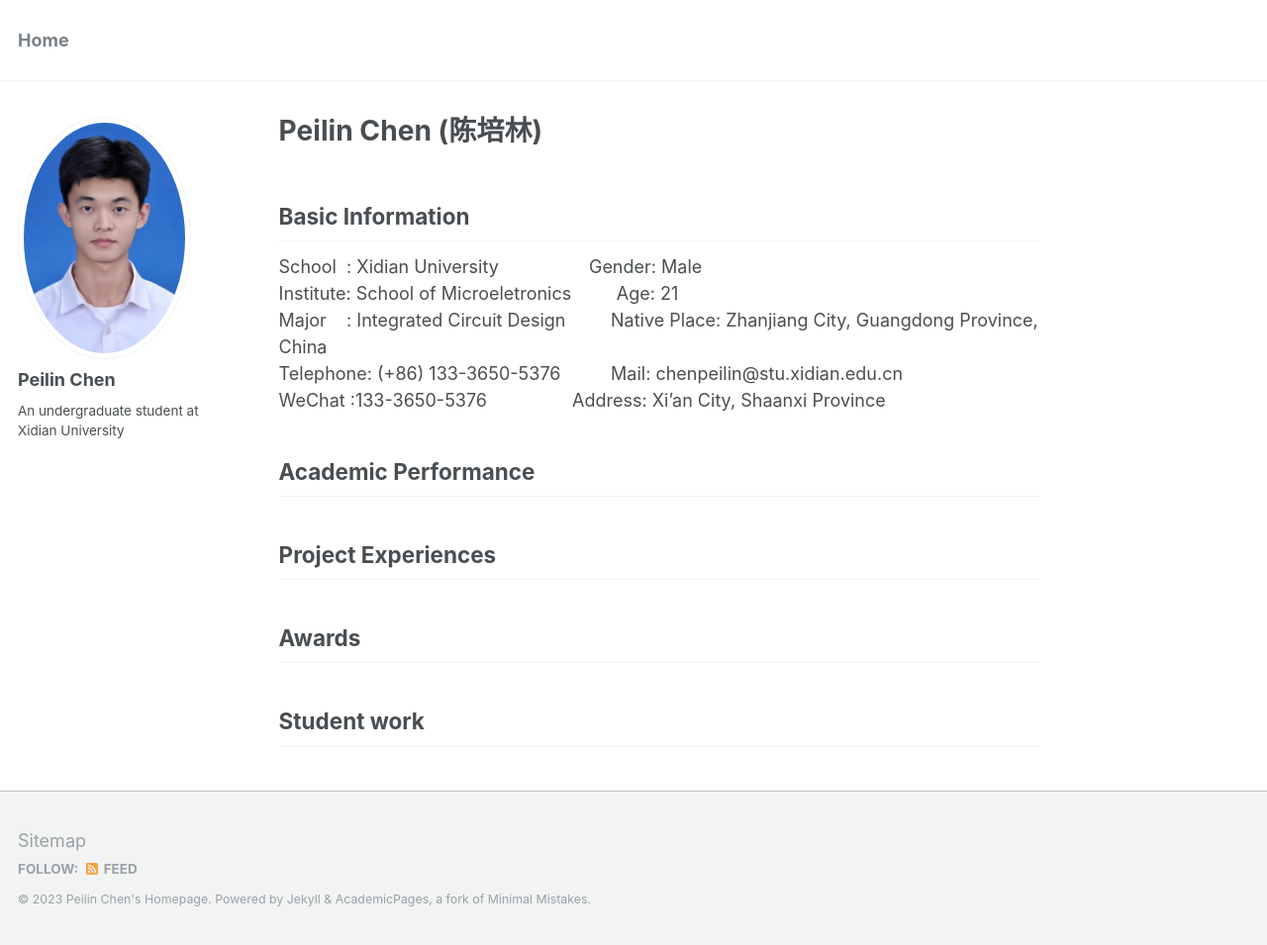
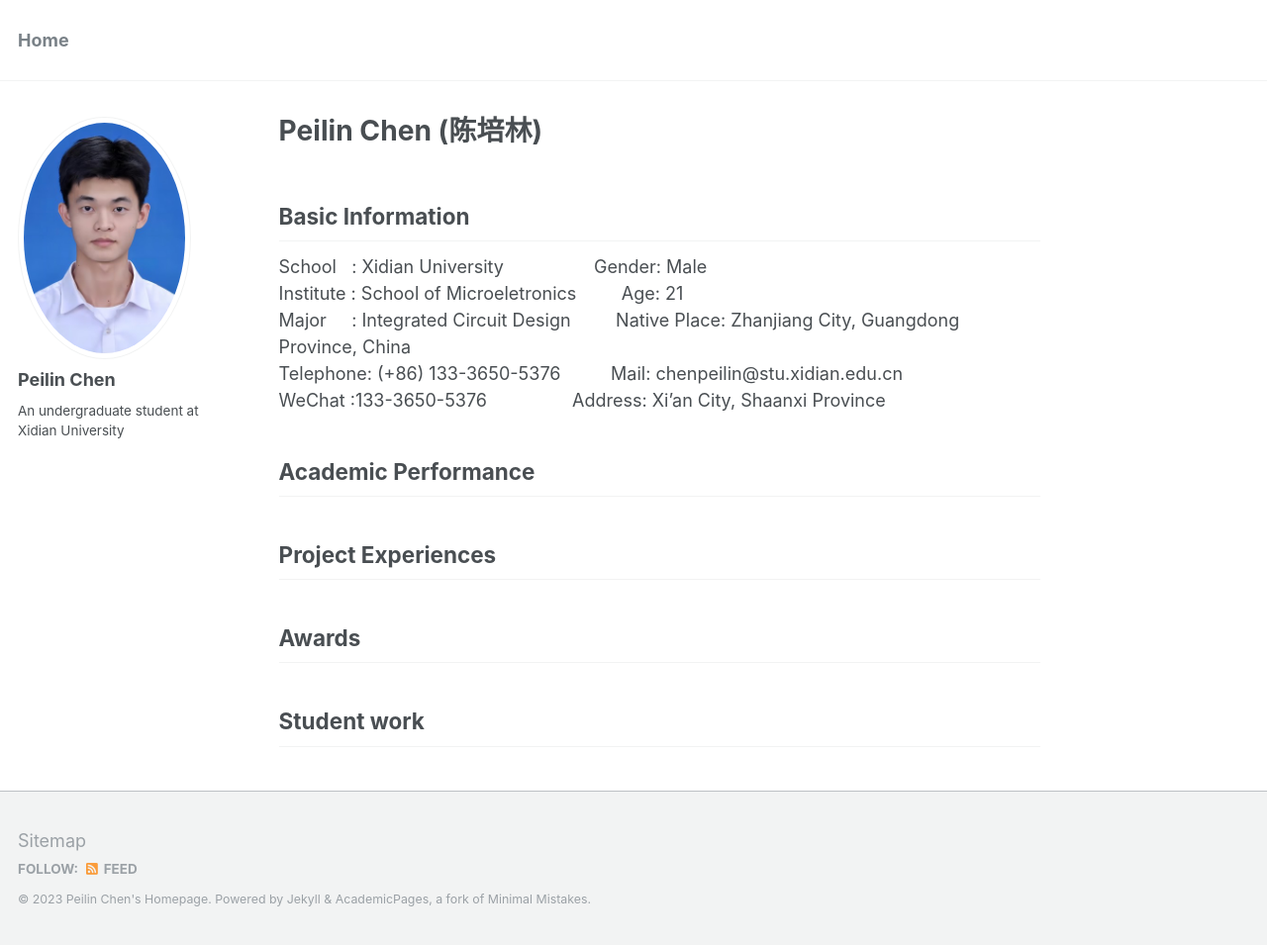
Before and after one commit to peilin-chen/peilin-chen.github.io, a Jekyll site: the page built from _pages/about.md, in a window 1280 px wide and 955 px high. Shown: the whole window at 99% size. Built offline with Jekyll 4.4.1, drawn with Linux system fonts in a browser that asks for light colours; part of the change alters nothing that is shown.

```diff
--- a/_pages/about.md
+++ b/_pages/about.md
@@ -9,11 +9,11 @@ redirect_from:
 ---
 
 ## Basic Information
-School&nbsp;&nbsp;: Xidian University&nbsp;&nbsp;&nbsp;&nbsp;&nbsp;&nbsp;&nbsp;&nbsp;&nbsp;&nbsp;&nbsp;&nbsp;&nbsp;&nbsp;&nbsp;&nbsp;&nbsp;&nbsp;Gender: Male
-Institute: School of Microeletronics&nbsp;&nbsp;&nbsp;&nbsp;&nbsp;&nbsp;&nbsp;&nbsp;&nbsp;Age: 21
-Major&nbsp;&nbsp;&nbsp;&nbsp;: Integrated Circuit Design&nbsp;&nbsp;&nbsp;&nbsp;&nbsp;&nbsp;&nbsp;&nbsp;&nbsp;Native Place: Zhanjiang City, Guangdong Province, China
+School&nbsp;&nbsp;&nbsp;: Xidian University&nbsp;&nbsp;&nbsp;&nbsp;&nbsp;&nbsp;&nbsp;&nbsp;&nbsp;&nbsp;&nbsp;&nbsp;&nbsp;&nbsp;&nbsp;&nbsp;&nbsp;&nbsp;Gender: Male
+Institute&nbsp;: School of Microeletronics&nbsp;&nbsp;&nbsp;&nbsp;&nbsp;&nbsp;&nbsp;&nbsp;&nbsp;Age: 21
+Major&nbsp;&nbsp;&nbsp;&nbsp;&nbsp;: Integrated Circuit Design&nbsp;&nbsp;&nbsp;&nbsp;&nbsp;&nbsp;&nbsp;&nbsp;&nbsp;Native Place: Zhanjiang City, Guangdong Province, China
 Telephone: (+86) 133-3650-5376&nbsp;&nbsp;&nbsp;&nbsp;&nbsp;&nbsp;&nbsp;&nbsp;&nbsp;      Mail: chenpeilin@stu.xidian.edu.cn
-WeChat   :133-3650-5376&nbsp;&nbsp;&nbsp;&nbsp;&nbsp;&nbsp;&nbsp;&nbsp;&nbsp;&nbsp;&nbsp;&nbsp;&nbsp;&nbsp;&nbsp;&nbsp;&nbsp;Address: Xi'an City, Shaanxi Province
+WeChat&nbsp;:133-3650-5376&nbsp;&nbsp;&nbsp;&nbsp;&nbsp;&nbsp;&nbsp;&nbsp;&nbsp;&nbsp;&nbsp;&nbsp;&nbsp;&nbsp;&nbsp;&nbsp;&nbsp;Address: Xi'an City, Shaanxi Province
 
 ## Academic Performance
 
```
